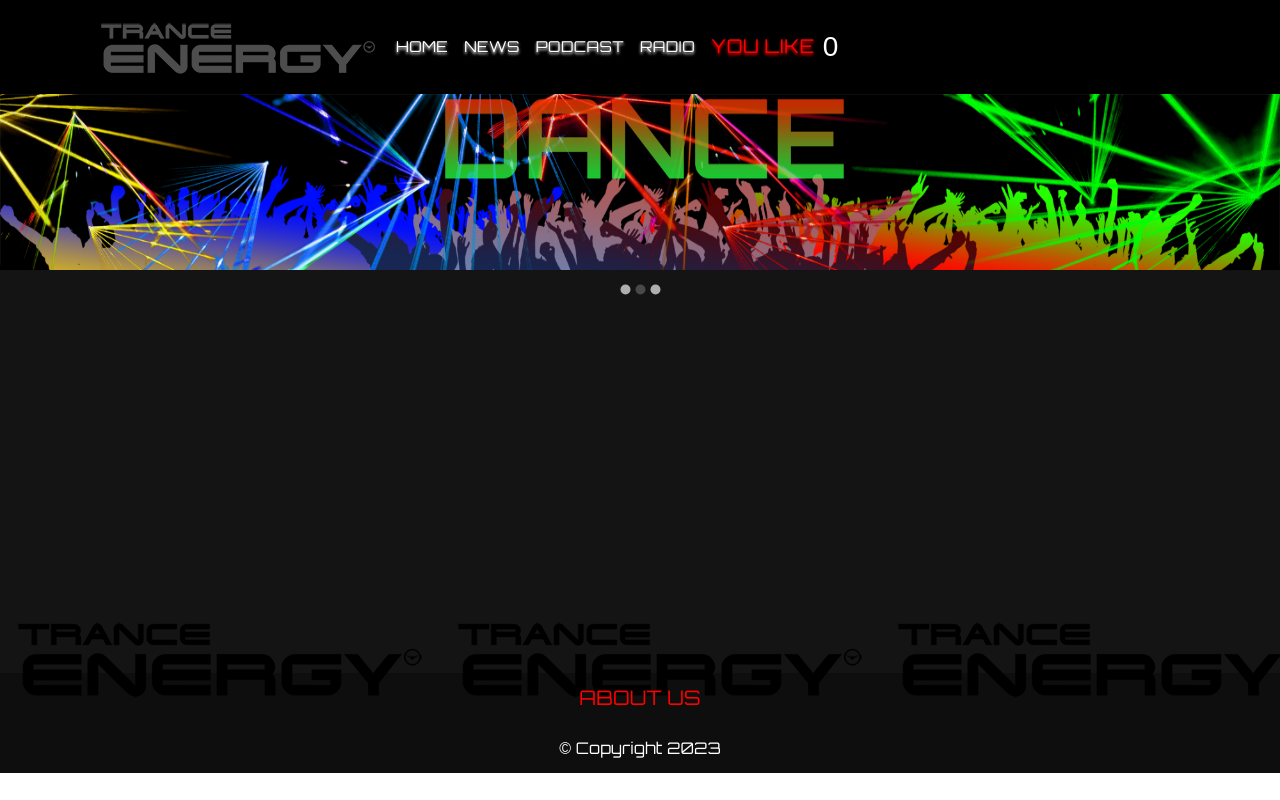
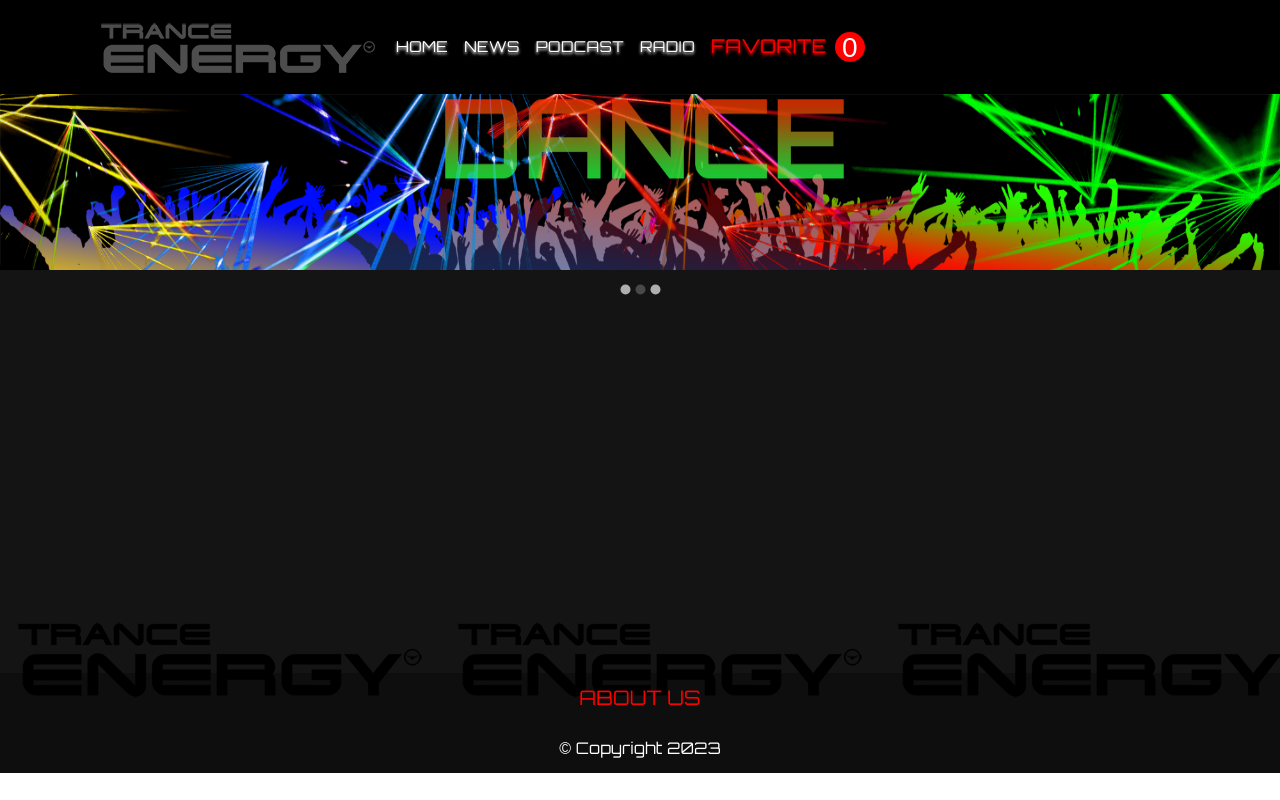
Before and after one commit to Ivanitsky-Oleksii/FP-CW, a React (Create React App) app: page /favorite in a window 1280 px wide. Built offline with nearby package versions, Linux system fonts and the light colour scheme.

Commit message:
fix counter like

```diff
--- a/src/components/FavoritList/Favorite.scss
+++ b/src/components/FavoritList/Favorite.scss
@@ -0,0 +1,8 @@
+.counter{
+    width: 30px;
+    height: 30px;
+    color: white;
+    background-color: red;
+    border-radius: 50px;
+
+}
--- a/src/components/FavoritList/FavoriteTotal.tsx
+++ b/src/components/FavoritList/FavoriteTotal.tsx
@@ -1,5 +1,5 @@
 import productsArray, { getProductsObject1, Product1 } from "utils/productsArray"
-
+import '../FavoritList/Favorite.scss'
 
 
 type Props = {
@@ -13,7 +13,7 @@ productsObject?:{
 
 const FavoriteTotal = ({productsInFavorite,productsObject = getProductsObject1(productsArray)}: Props) => {
     return(
-        <div>{Object.keys(productsInFavorite).reduce((total,productId)=>(productsObject[parseInt(productId)].id ),0)}</div>
+        <div className="counter">{Object.keys(productsInFavorite).reduce((total,productId)=>(productsObject[parseInt(productId)].id ),0)}</div>
         )
     }
     export default FavoriteTotal
--- a/src/components/Menu/Menu.tsx
+++ b/src/components/Menu/Menu.tsx
@@ -13,7 +13,7 @@ const Menu = (props: Props) => {
             <MenuItem to="/news">NEWS</MenuItem>
             <MenuItem to="/podcast">PODCAST</MenuItem>
             <MenuItem to="/radio">RADIO</MenuItem>
-            <MenuItem to="/favorite">YOU LIKE </MenuItem>
+            <MenuItem to="/favorite">FAVORITE </MenuItem>
         </>
     )
 }
```
